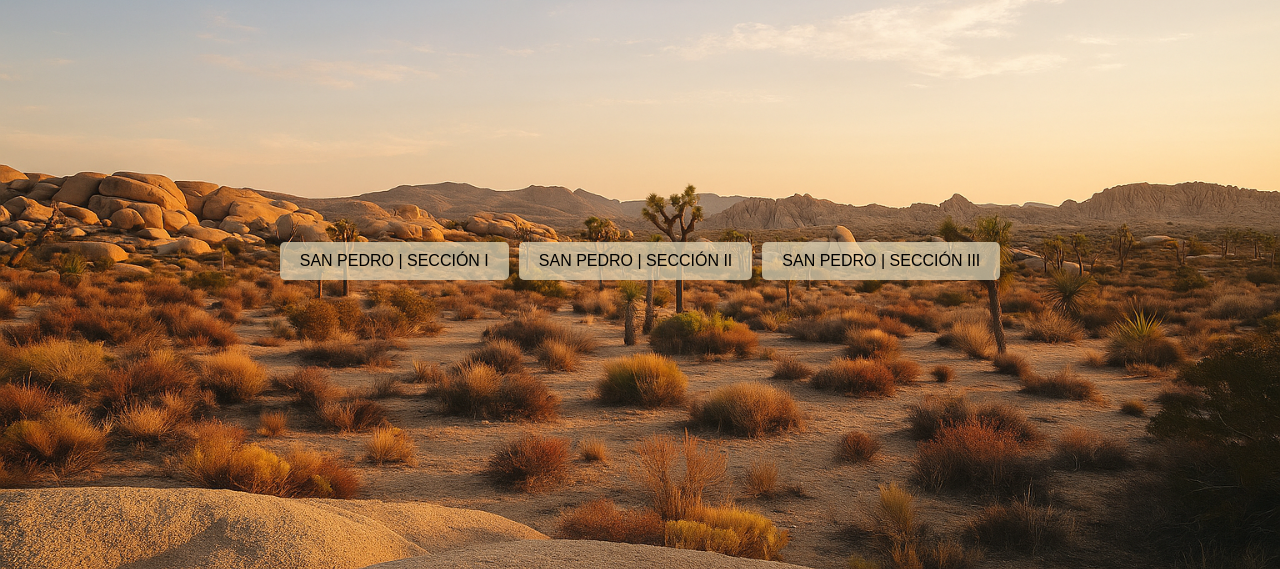
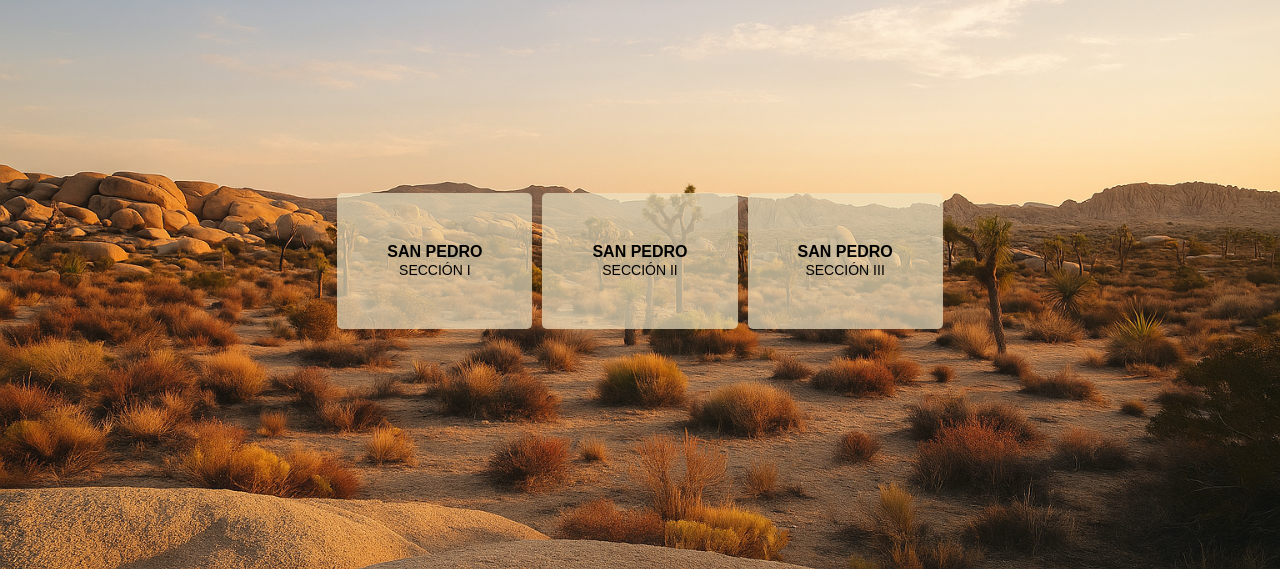
Before and after one commit to MartinCinco/Software-MESON, a Flask app: page /mantenimiento in a window 1280 px wide. Shown: the part 159-728 px from the top of the page. Run offline with Flask 3, Linux system fonts and the light colour scheme; the visitor is signed in with stand-in values (Sample User, id 1).

Commit message:
Update pagModuloMantenimientoGasto.html
Update Front-End Modulo Mantenimiento & Gasto.

```diff
--- a/app/templates/pagModuloMantenimientoGasto.html
+++ b/app/templates/pagModuloMantenimientoGasto.html
@@ -80,13 +80,24 @@
             display: inline-block;
             background: rgba(237, 225, 192, 0.7);;
             color: black;
-            padding: 10px 20px;
+            padding: 50px 50px;
             margin: 5px;
             border: none;
             border-radius: 5px;
             text-decoration: none;
             font-size: 16px;
             cursor: pointer;
+                        transition: background 0.2s, color 0.2s,
+                        box-shadow 0.2s;
+        }
+        .btn:hover {
+            background: #af6b0d;
+            color: #f0cf94;
+            box-shadow: 2px 2px 12px rgba(0, 0, 0, 0.12);
+            text-decoration: none;
+        }
+        .seccion-label {
+            font-size: 14px;
         }
         .container2 {
             width: 80%;
@@ -139,14 +150,23 @@
         <a href="{{ url_for('main.ventas') }}">VENTAS</a>
         <a href="{{ url_for('main.ingresos') }}">INGRESOS & EGRESOS</a>
         <a href="{{ url_for('main.mantenimiento') }}">MANTENIMIENTO & GASTOS</a>
-        <a href="{{ url_for('main.logout') }}">CERRAR SESIÓN</a>
+        <a href="{{ url_for('main.logout') }}">CERRAR SESIÓN</a
     </nav>
 </header>
 
 <div style="display: flex; justify-content: center; align-items: center; height: 80vh; flex-direction: row;">
-    <a href="{{ url_for('main.sanpedro') }}" class="btn btn-green">SAN PEDRO | SECCIÓN I</a>
-    <a href="{{ url_for('main.sanpedro') }}" class="btn btn-yellow">SAN PEDRO | SECCIÓN II</a>
-    <a href="{{ url_for('main.sanpedro') }}" class="btn btn-red">SAN PEDRO | SECCIÓN III</a>
+    <a href="{{ url_for('main.sanpedro') }}" class="btn btn-green">
+        <strong>SAN PEDRO</strong><br>
+        <span class="seccion-label">SECCIÓN I</span>
+    </a>
+    <a href="{{ url_for('main.sanpedro') }}" class="btn btn-yellow">
+        <strong>SAN PEDRO</strong><br>
+        <span class="seccion-label">SECCIÓN II</span>
+    </a>
+    <a href="{{ url_for('main.sanpedro') }}" class="btn btn-red">
+        <strong>SAN PEDRO</strong><br>
+        <span class="seccion-label"">SECCIÓN III</span>
+    </a>
 </div>
 
 <script>
```
